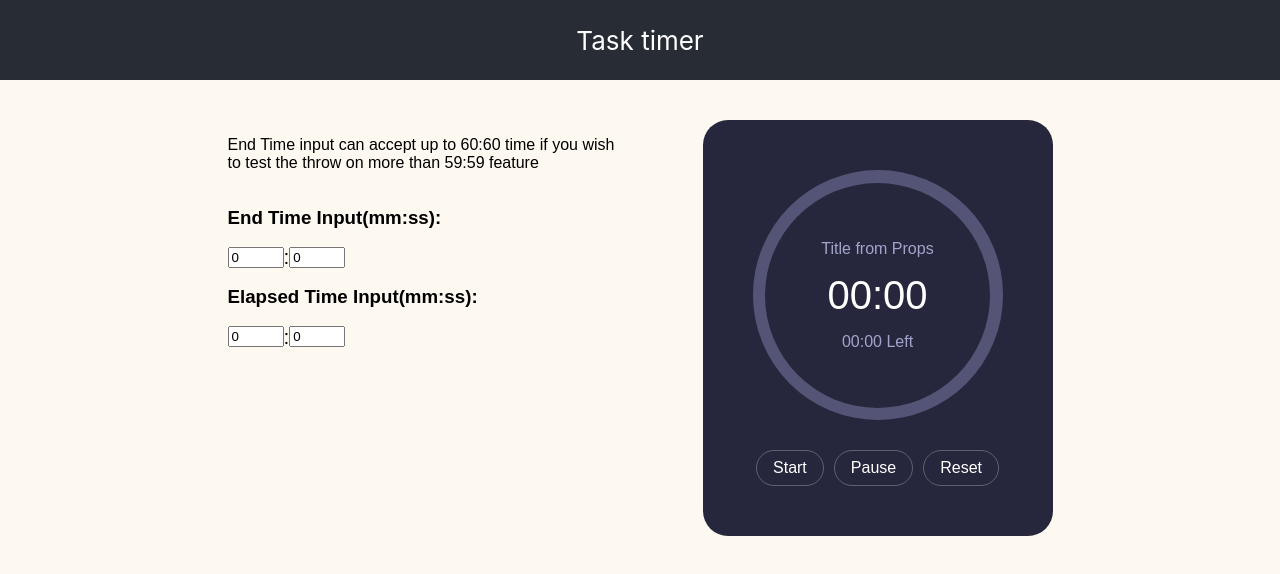
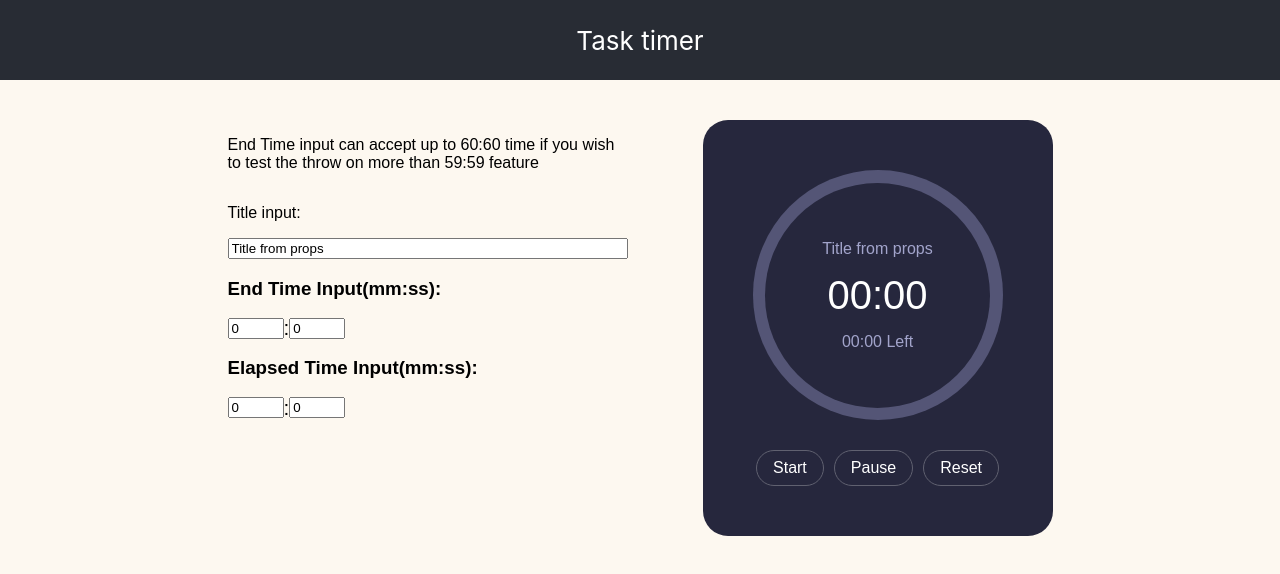
Before and after one commit to Eduard975/timer-component, a React (Create React App) app: page / in a window 1280 px wide. Shown: the top 574 px of the page. Built offline with nearby package versions, Linux system fonts and the light colour scheme.

Commit message:
add input for title

```diff
--- a/src/App.tsx
+++ b/src/App.tsx
@@ -1,30 +1,29 @@
 import { Timer } from './components/timer';
 import './App.css';
 import { TimerErrorBoundary } from './components/errorBoundry';
+import TimeInput from './components/timeInput';
+import { useTimeS } from './hooks/app';
 import { useState } from 'react';
-import TimeInput from './components/timeInput';
 
 
 
 function App() {
-  const [endTimeS, setEndTimeS] = useState<number>(0);
-  const [elapsedTimeS, setElapsedTimeS] = useState<number>(0);
+  const [inputText, setInputText] = useState<string>("Title from props");
+
+  const { timeS: endTimeS, handleTimeSecondsChange: handleEndTimeSecondsChange } = useTimeS();
+
+  const { timeS: elapsedTimeS, handleTimeSecondsChange: handleElapsedTimeSecondsChange } = useTimeS();
 
   // max time limit intentionally set on 60 for testing
   const endTimeLimits = [0, 60]
 
   const timeLimits = [0, 59]
 
+  const timeKey = `${elapsedTimeS - endTimeS}`
 
-  const handleEndTimeSecondsSecondsChange = (seconds: number) => {
-    setEndTimeS(seconds);
+  const handleInputChange = (event: React.ChangeEvent<HTMLInputElement>) => {
+    setInputText(event.target.value);
   };
-
-  const handleElapsedTimeSecondsChange = (seconds: number) => {
-    setElapsedTimeS(seconds);
-  };
-
-  const timeKey = `${elapsedTimeS - endTimeS}`
 
   return (
     <div>
@@ -38,11 +37,19 @@ function App() {
           marginRight: '75px',
           width: '400px'
         }}>
-          <p >End Time input can accept up to 60:60 time if you wish to test the throw on more than 59:59 feature</p>
+          <p>End Time input can accept up to 60:60 time if you wish to test the throw on more than 59:59 feature</p>
+          <p>Title input:</p>
+          <input
+            type="text"
+            placeholder="Type something..."
+            maxLength={20}
+            value={inputText}
+            onChange={handleInputChange}
+          />
           <TimeInput
             title="End Time Input(mm:ss):"
             timeLimits={endTimeLimits}
-            onTotalSecondsChange={handleEndTimeSecondsSecondsChange}
+            onTotalSecondsChange={handleEndTimeSecondsChange}
           />
 
           <TimeInput
@@ -54,7 +61,7 @@ function App() {
         <div key={timeKey}>
           <TimerErrorBoundary>
             <Timer
-              title="Title from Props"
+              title={inputText}
               endTime={endTimeS}
               elapsedTime={elapsedTimeS}
             />
--- /dev/null
+++ b/src/hooks/app.tsx
@@ -0,0 +1,11 @@
+import { useState } from "react";
+
+export function useTimeS() {
+    const [timeS, setTimeS] = useState<number>(0);
+
+    const handleTimeSecondsChange = (seconds: number) => {
+        setTimeS(seconds);
+    };
+
+    return { timeS, handleTimeSecondsChange }
+}
```
